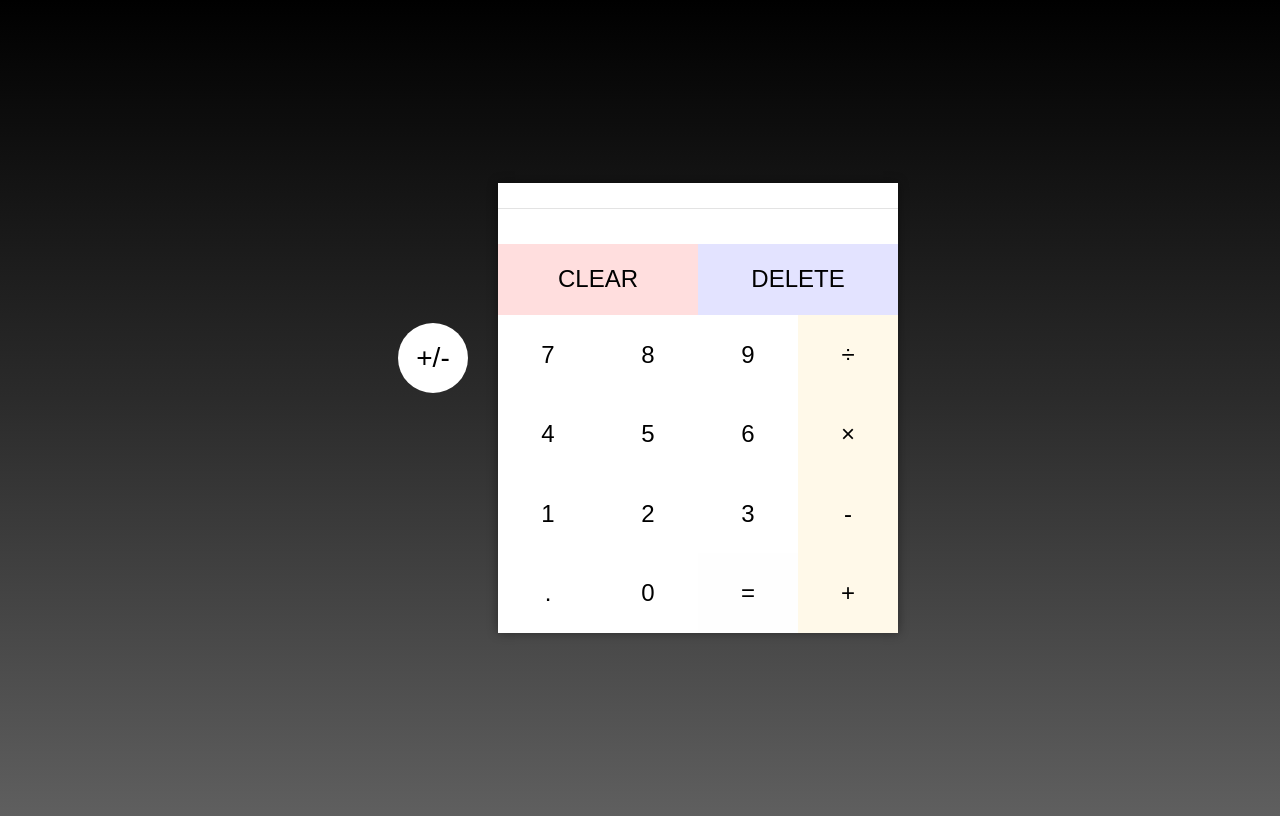
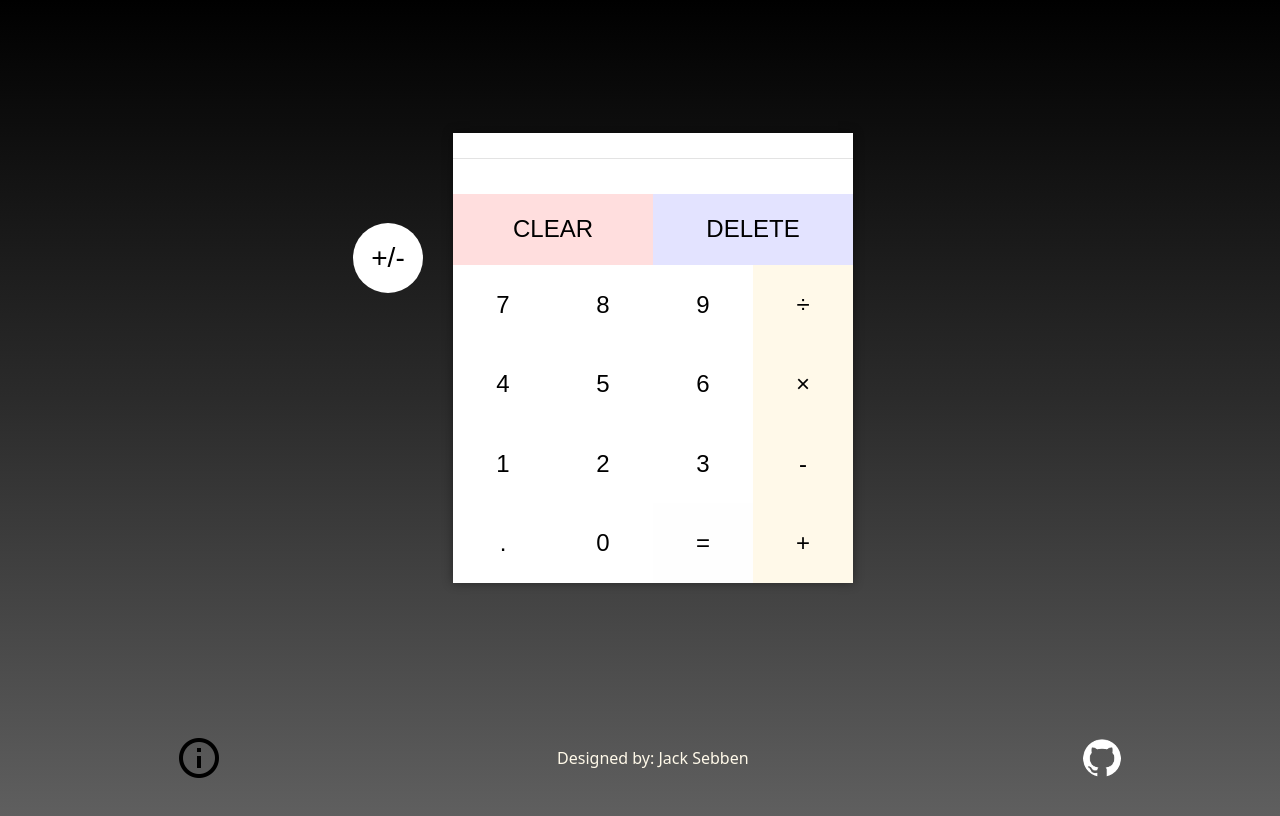
Before and after one commit to jackouni/odin-calculator, a plain HTML site: page index.html in a window 1280 px wide. Drawn offline with Linux system fonts and the light colour scheme.

Commit message:
Added a footer, styled it, populated it with elements and added :hover events - in CSS. Cleaned up the JS code aswell.

```diff
--- a/index.html
+++ b/index.html
@@ -35,9 +35,11 @@
             <button id="equals-btn" class="btn equals">=</button>
             <button id="plus-btn" class="btn operator">+</button>
         </div>
-
-
-
+    </div>
+    <div id="footer-container">
+        <img src="imgs-icons/helpinfo.png" alt="" id="helpicon">
+        <div>Designed by: Jack Sebben</div>
+        <img src="imgs-icons/github-mark-white.png" alt="" id="githubicon">
     </div>
 
 </body>
--- a/script.js
+++ b/script.js
@@ -137,7 +137,7 @@ function operate(){ // Calculator's Logic to determine what operator function to
 // DISPLAY & INPUT FUNCTIONS
 
 function displayUserInput(e) { // Shows user's number input on calculator display & saves it to displayValue
-    if (firstInput && !activeOperator) return alert('Please enter an operator')
+    if (firstInput && !activeOperator) return
 
     else if (displayToBeCleared === true) {
         clearDisplay()
@@ -255,9 +255,7 @@ function evaluateEquals() { // Evaluates if current input(s)/expression can be o
     else if ( (firstInput && !displayValue)
         || (!firstInput)
         || (!activeOperator) ) { // Don't allow user to input an '=' & reset calculator
-            setTimeout(clearExpression, 1)
-            setTimeout(clear, 1)
-            return alert("ERROR: You can't enter an '=' sign without an operator and/or input. Please input again.")
+            return
     }
 }
 
@@ -362,13 +360,13 @@ posNegBtn.addEventListener('click', evaluatePosNeg)
 // KEYDOWN EVENTS
 
 document.addEventListener('keydown', e => {
-    if (e.key === 'Backspace'){
+    if (e.key === 'Backspace' || e.key.toLowerCase() === 'd'){
         removeLastExpression()
     }
-    if (e.key === 'Backspace' && e.shiftKey === true) {
+    if ((e.key === 'Backspace' && e.shiftKey === true) || e.key.toLowerCase() === 'c' ) {
         clear()
     }
-    if (e.key.toLowerCase() === 'p' || 'n') {
+    if (e.key.toLowerCase() === 'p' || e.key.toLowerCase() === 'n') {
         evaluatePosNeg()
     }
 })
--- a/style.css
+++ b/style.css
@@ -2,6 +2,7 @@ body {
     display: flex;
     align-items: center;
     justify-content: center;
+    flex-flow: wrap;
     height: 100vh;
     width: 100vw;
     background-image: linear-gradient( rgb(0, 0, 0), rgb(44, 44, 44), rgb(95, 95, 95));
@@ -15,6 +16,9 @@ body {
     flex-direction: column;
     width: 400px;
     height: 450px;
+    margin-top: 100px;
+    margin-right: 90px;
+
     box-shadow: 0px 0px 10px 0px rgba(0, 0, 0, 0.406);
     background-color:transparent;
 }
@@ -107,6 +111,33 @@ body {
 }
 
 
+#footer-container {
+    display: flex;
+    align-items: center;
+    justify-content: space-around;
+    margin-top: 100px;
+    width: 100vw;
+    height: 50px;
+}
+
+#helpicon {
+    border-radius: 100%;
+    transition: 0.3s;
+}
+
+#githubicon {
+   width: 3%;
+   border-radius: 100%;
+   transition: 0.3s;
+}
+
+#footer-container div{
+    color:rgb(255, 249, 233);
+    font-weight: 100;
+    font-family: system-ui, -apple-system, BlinkMacSystemFont, 'Segoe UI', Roboto, Oxygen, Ubuntu, Cantarell, 'Open Sans', 'Helvetica Neue', sans-serif;
+    transition: 0.3s;
+}
+
 /* BUTTON HOVER EVENTS */
 
 #clear-btn:hover {
@@ -141,3 +172,19 @@ body {
     background-color:rgb(239, 239, 239) ;
     font-weight: 300;
 }
+
+#githubicon:hover {
+    width: 3.1%;
+    box-shadow: 0px 0px 10px 0px rgb(255, 255, 255);
+ }
+
+#footer-container div:hover {
+    color:rgb(249, 234, 174);
+    font-weight: 200;
+
+ }
+
+ #helpicon:hover {
+    box-shadow: 0px 0px 12px 0px rgb(255, 255, 255);
+    background-color:  rgb(227, 227, 255, 0.533)
+ }
```
